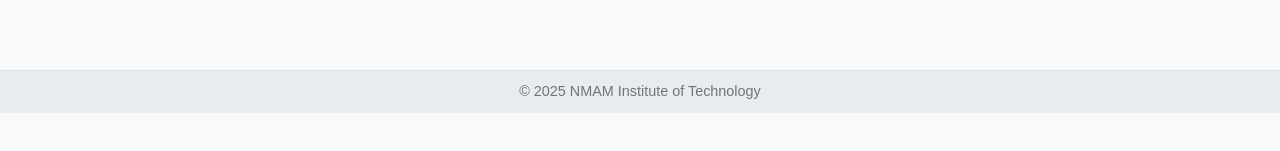
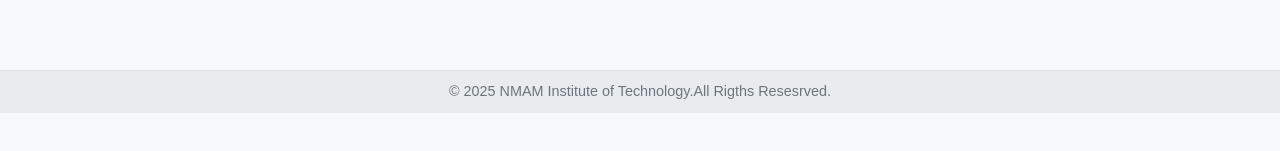
Before and after one commit to nnm24cs321-png/FEWD_MINI_PROJECT, a plain HTML site: page student-login.html in a window 1280 px wide. Shown: the part 687-838 px from the top of the page. Drawn offline with nearby package versions, Linux system fonts and the light colour scheme.

Commit message:
Update student-login.html

```diff
--- a/student-login.html
+++ b/student-login.html
@@ -23,7 +23,7 @@
 
   </div>
 
-  <footer>© 2025 NMAM Institute of Technology</footer>
+  <footer>© 2025 NMAM Institute of Technology.All Rigths Resesrved.</footer>
 
   <script>
     function studentLogin() {
```
